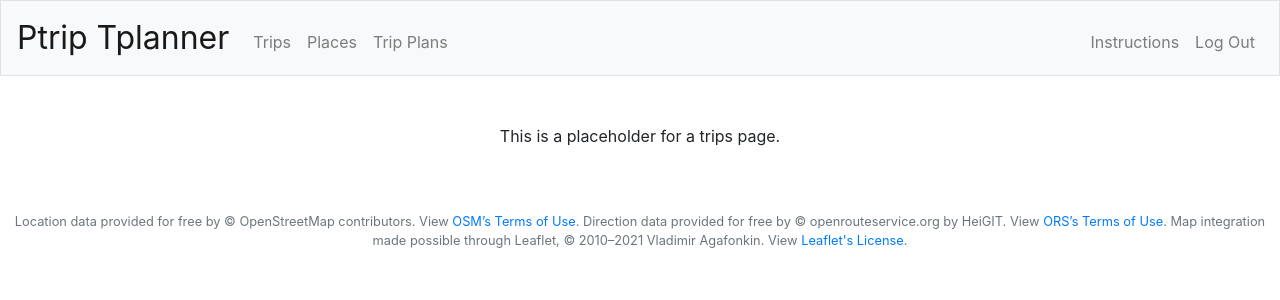
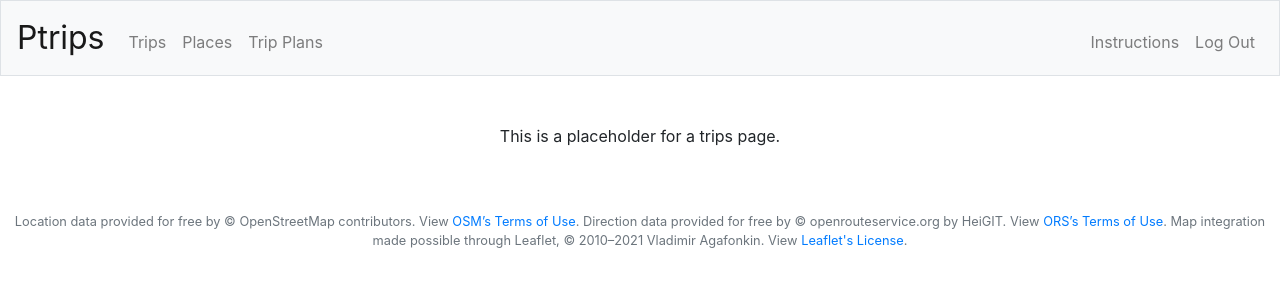
Before and after one commit to rptomey/cs50-trip, a Flask app: page /trips in a window 1280 px wide. Shown: the top 300 px of the page. Run offline with Flask 2, Linux system fonts and the light colour scheme; a user stored in the database is signed in; data comes from the database, SQL or seed files in the repository; some libraries are stand-ins or nearby versions.

Commit message:
readme file for submission

```diff
--- a/requirements.txt
+++ b/requirements.txt
@@ -10,3 +10,5 @@ werkzeug.security
 urllib.parse
 functools
 overpy
+json
+requests
--- a/templates/layout.html
+++ b/templates/layout.html
@@ -19,12 +19,12 @@
         <link rel="stylesheet" href="https://unpkg.com/leaflet@1.7.1/dist/leaflet.css" integrity="sha512-xodZBNTC5n17Xt2atTPuE1HxjVMSvLVW9ocqUKLsCC5CXdbqCmblAshOMAS6/keqq/sMZMZ19scR4PsZChSR7A==" crossorigin=""/>
         <script src="https://unpkg.com/leaflet@1.7.1/dist/leaflet.js" integrity="sha512-XQoYMqMTK8LvdxXYG3nZ448hOEQiglfqkJs1NOQV44cWnUrBc8PkAOcXy20w0vlaXaVUearIOBhiXZ5V3ynxwA==" crossorigin=""></script>
 
-        <title>Ptrip Tplanner: {% block title %}{% endblock %}</title>
+        <title>Ptrips: {% block title %}{% endblock %}</title>
     </head>
 
     <body>
         <nav class="navbar navbar-expand-md navbar-light bg-light border">
-            <a class="navbar-brand" href="/">Ptrip Tplanner</a>
+            <a class="navbar-brand" href="/">Ptrips</a>
             <button aria-controls="navbar" aria-expanded="false" aria-label="Toggle navigation" class="navbar-toggler" data-target="#navbar" data-toggle="collapse" type="button">
                 <span class="navbar-toggler-icon"></span>
             </button>
```
Also changed, not shown: README.md (added).
